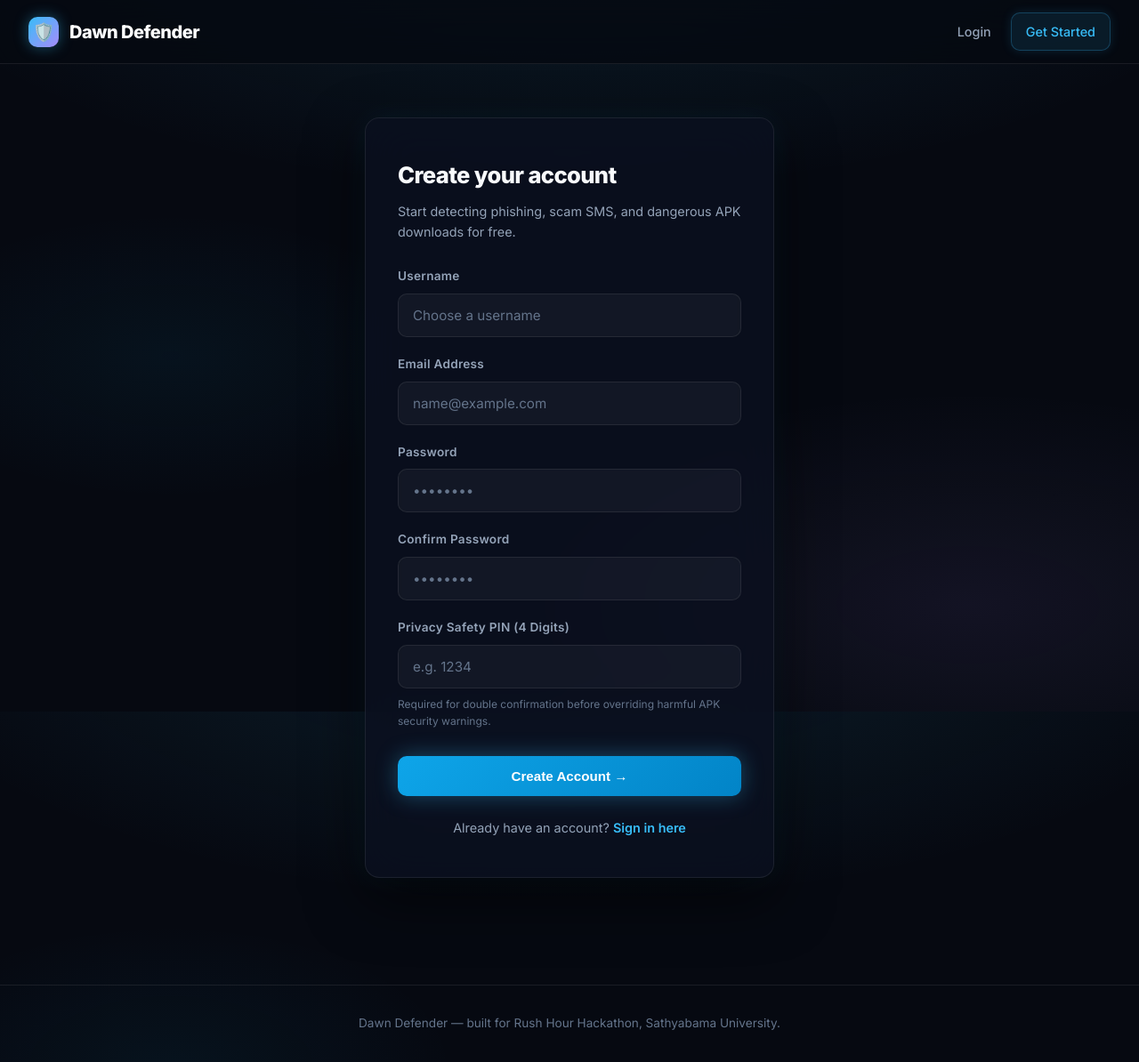
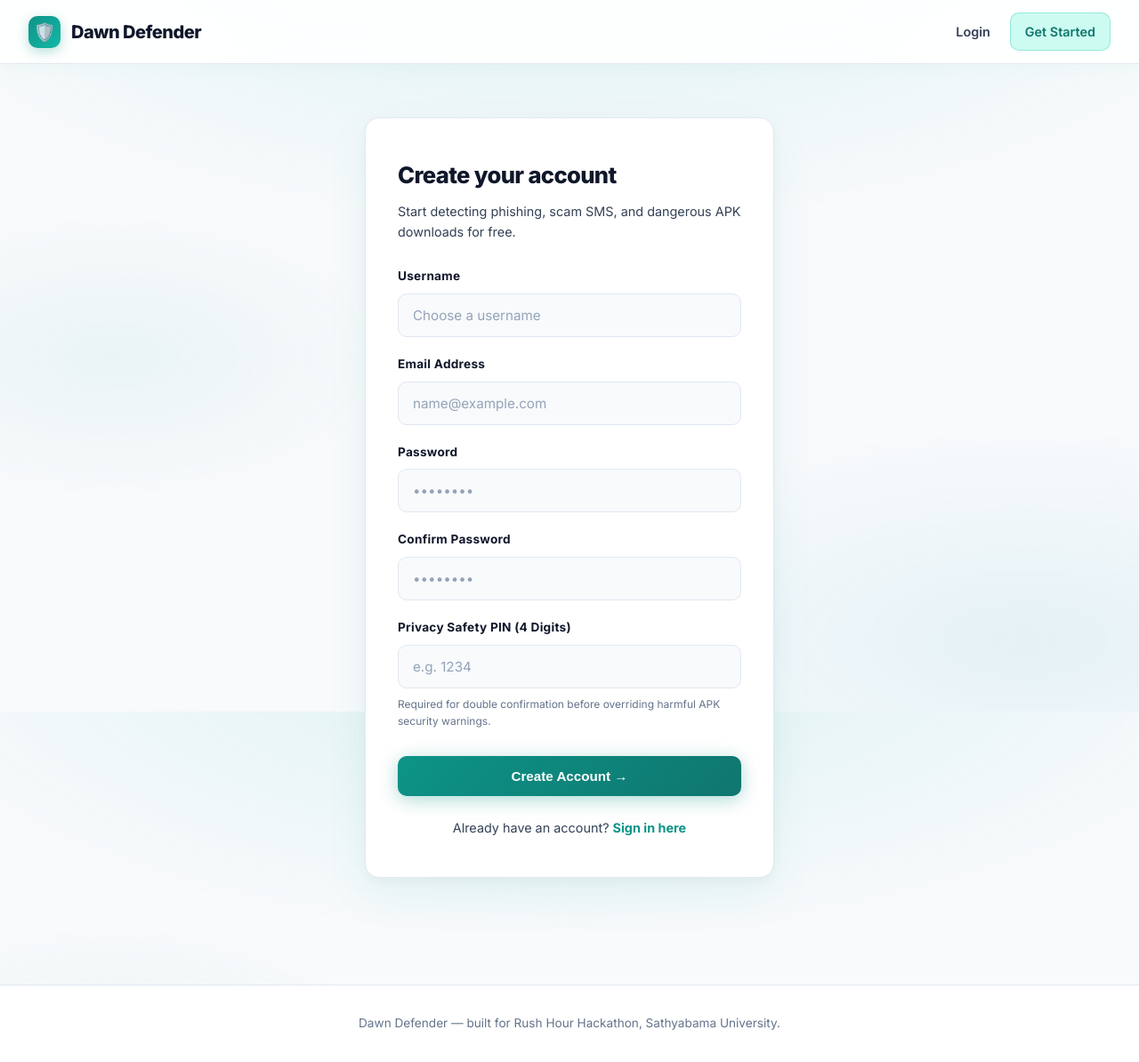
Before and after one commit to ssolomonprojects-collab/Dawn-Defender, a Flask app: page /register in a window 1280 px wide. Shown: the whole page at 89% size. Run offline with Flask 3, Linux system fonts and the light colour scheme.

Commit message:
ui: update frontend color theme to Crisp White & Vibrant Deep Teal

```diff
--- a/app/static/css/style.css
+++ b/app/static/css/style.css
@@ -1,24 +1,30 @@
 @import url('https://fonts.googleapis.com/css2?family=Inter:wght@300;400;500;600;700;800;900&family=JetBrains+Mono:wght@400;500;600;700&display=swap');
 
-/* ── DESIGN TOKENS ─────────────────────────────────────────── */
+/* ── DESIGN TOKENS (WHITE & TEAL THEME) ───────────────────────── */
 :root {
-  --bg: #060911;
-  --bg2: #0b1120;
-  --bg3: #10182a;
-  --surface: rgba(255, 255, 255, 0.03);
-  --surface-hover: rgba(255, 255, 255, 0.06);
-  --border: rgba(255, 255, 255, 0.08);
-  --border-glow: rgba(56, 189, 248, 0.4);
+  --bg: #f8fafc;
+  --bg2: #ffffff;
+  --bg3: #f1f5f9;
+  --surface: #ffffff;
+  --surface-hover: #f0fdfa;
+  --border: #e2e8f0;
+  --border-glow: rgba(20, 184, 166, 0.4);
 
-  --cyan: #38bdf8;
-  --cyan2: #0ea5e9;
-  --purple: #a78bfa;
-  --green: #22c55e;
-  --amber: #f59e0b;
-  --red: #ef4444;
+  --teal: #0d9488;
+  --teal-light: #14b8a6;
+  --teal-dark: #0f766e;
+  --teal-bg: #ccfbf1;
+  --cyan: #0891b2;
 
-  --text: #f8fafc;
-  --text-sub: #94a3b8;
+  --green: #059669;
+  --green-bg: #d1fae5;
+  --amber: #d97706;
+  --amber-bg: #fef3c7;
+  --red: #dc2626;
+  --red-bg: #fee2e2;
+
+  --text: #0f172a;
+  --text-sub: #334155;
   --text-dim: #64748b;
 
   --radius: 16px;
@@ -47,9 +53,9 @@ body {
   flex-direction: column;
   overflow-x: hidden;
   background-image:
-    radial-gradient(ellipse 90% 60% at 50% -15%, rgba(56, 189, 248, 0.12) 0%, transparent 70%),
-    radial-gradient(ellipse 70% 50% at 85% 85%, rgba(167, 139, 250, 0.08) 0%, transparent 60%),
-    radial-gradient(ellipse 50% 40% at 15% 50%, rgba(14, 165, 233, 0.06) 0%, transparent 50%);
+    radial-gradient(ellipse 90% 60% at 50% -10%, rgba(20, 184, 166, 0.12) 0%, transparent 70%),
+    radial-gradient(ellipse 70% 50% at 90% 90%, rgba(8, 145, 178, 0.08) 0%, transparent 60%),
+    radial-gradient(ellipse 50% 40% at 10% 50%, rgba(13, 148, 136, 0.06) 0%, transparent 50%);
   background-attachment: fixed;
 }
 
@@ -67,14 +73,14 @@ textarea:focus-visible {
   width: 8px;
 }
 ::-webkit-scrollbar-track {
-  background: var(--bg2);
+  background: var(--bg);
 }
 ::-webkit-scrollbar-thumb {
-  background: #1e293b;
+  background: #cbd5e1;
   border-radius: 4px;
 }
 ::-webkit-scrollbar-thumb:hover {
-  background: #334155;
+  background: #94a3b8;
 }
 
 /* ── NAVBAR ────────────────────────────────────────────────── */
@@ -84,13 +90,14 @@ textarea:focus-visible {
   align-items: center;
   padding: 0 32px;
   height: 72px;
-  background: rgba(6, 9, 17, 0.8);
+  background: rgba(255, 255, 255, 0.9);
   backdrop-filter: blur(20px);
   -webkit-backdrop-filter: blur(20px);
   border-bottom: 1px solid var(--border);
   position: sticky;
   top: 0;
   z-index: 100;
+  box-shadow: 0 4px 20px rgba(13, 148, 136, 0.04);
 }
 
 .brand {
@@ -99,20 +106,21 @@ textarea:focus-visible {
   gap: 12px;
   font-size: 1.25rem;
   font-weight: 800;
-  color: #fff;
+  color: var(--text);
   text-decoration: none;
   letter-spacing: -0.025em;
 }
 
 .brand-icon {
-  width: 34px;
-  height: 34px;
-  background: linear-gradient(135deg, var(--cyan), var(--purple));
+  width: 36px;
+  height: 36px;
+  background: linear-gradient(135deg, var(--teal), var(--teal-light));
   border-radius: 10px;
   display: flex;
   align-items: center;
   justify-content: center;
-  box-shadow: 0 0 16px rgba(56, 189, 248, 0.4);
+  color: #fff;
+  box-shadow: 0 4px 14px rgba(13, 148, 136, 0.3);
 }
 
 .nav-links {
@@ -125,28 +133,27 @@ textarea:focus-visible {
   color: var(--text-sub);
   text-decoration: none;
   font-size: 0.9rem;
-  font-weight: 500;
+  font-weight: 600;
   padding: 9px 16px;
   border-radius: var(--radius-sm);
   transition: all var(--transition);
 }
 
 .nav-links a:hover {
-  color: #fff;
+  color: var(--teal-dark);
   background: var(--surface-hover);
 }
 
 .nav-links a.active {
-  color: var(--cyan);
-  background: rgba(56, 189, 248, 0.1);
-  border: 1px solid rgba(56, 189, 248, 0.25);
-  box-shadow: 0 0 12px rgba(56, 189, 248, 0.15);
+  color: var(--teal-dark);
+  background: var(--teal-bg);
+  border: 1px solid rgba(20, 184, 166, 0.3);
 }
 
 /* Mobile Nav Toggle */
 .nav-toggle {
   display: none;
-  background: none;
+  background: var(--bg3);
   border: 1px solid var(--border);
   border-radius: 8px;
   cursor: pointer;
@@ -304,7 +309,7 @@ textarea:focus-visible {
   padding: 14px 28px;
   border-radius: var(--radius-sm);
   font-size: 0.95rem;
-  font-weight: 600;
+  font-weight: 700;
   text-decoration: none;
   cursor: pointer;
   border: none;
@@ -312,26 +317,28 @@ textarea:focus-visible {
 }
 
 .btn-primary {
-  background: linear-gradient(135deg, var(--cyan2), #0284c7);
-  color: #fff;
-  box-shadow: 0 0 24px rgba(56, 189, 248, 0.35);
+  background: linear-gradient(135deg, var(--teal), var(--teal-dark));
+  color: #ffffff;
+  box-shadow: 0 4px 20px rgba(13, 148, 136, 0.35);
 }
 
 .btn-primary:hover {
   transform: translateY(-2px);
-  box-shadow: 0 0 36px rgba(56, 189, 248, 0.55);
+  box-shadow: 0 6px 24px rgba(13, 148, 136, 0.5);
+  background: linear-gradient(135deg, var(--teal-light), var(--teal));
 }
 
 .btn-secondary {
-  background: rgba(255, 255, 255, 0.05);
-  color: var(--text);
+  background: #ffffff;
+  color: var(--text-sub);
   border: 1px solid var(--border);
-  backdrop-filter: blur(12px);
+  box-shadow: 0 2px 10px rgba(0, 0, 0, 0.03);
 }
 
 .btn-secondary:hover {
-  background: rgba(255, 255, 255, 0.09);
-  border-color: rgba(255, 255, 255, 0.2);
+  background: var(--surface-hover);
+  color: var(--teal-dark);
+  border-color: rgba(20, 184, 166, 0.4);
   transform: translateY(-2px);
 }
 
@@ -410,15 +418,13 @@ textarea:focus-visible {
 
 /* ── FORM CARDS (LOGIN & REGISTER) ─────────────────────────── */
 .form-card {
-  background: rgba(11, 17, 32, 0.75);
-  backdrop-filter: blur(24px);
-  -webkit-backdrop-filter: blur(24px);
+  background: #ffffff;
   border: 1px solid var(--border);
   border-radius: var(--radius);
   padding: 44px 36px;
   max-width: 460px;
   margin: 20px auto;
-  box-shadow: 0 24px 64px rgba(0, 0, 0, 0.6), 0 0 32px rgba(56, 189, 248, 0.08);
+  box-shadow: 0 20px 48px rgba(13, 148, 136, 0.08), 0 4px 12px rgba(0, 0, 0, 0.03);
 }
 
 .form-card h2 {
@@ -449,8 +455,8 @@ textarea:focus-visible {
 
 .form-card label {
   font-size: 0.85rem;
-  font-weight: 600;
-  color: var(--text-sub);
+  font-weight: 700;
+  color: var(--text);
   letter-spacing: 0.02em;
 }
 
@@ -458,7 +464,7 @@ textarea:focus-visible {
 .form-card textarea,
 .scan-card input,
 .scan-card textarea {
-  background: rgba(255, 255, 255, 0.04);
+  background: #f8fafc;
   border: 1px solid var(--border);
   border-radius: var(--radius-sm);
   padding: 14px 16px;
@@ -473,7 +479,7 @@ textarea:focus-visible {
 .form-card textarea::placeholder,
 .scan-card input::placeholder,
 .scan-card textarea::placeholder {
-  color: var(--text-dim);
+  color: #94a3b8;
 }
 
 .form-card input:focus,
@@ -494,9 +500,9 @@ textarea:focus-visible {
 }
 
 .form-footer a {
-  color: var(--cyan);
+  color: var(--teal);
   text-decoration: none;
-  font-weight: 600;
+  font-weight: 700;
 }
 
 .form-footer a:hover {
@@ -827,4 +826,5 @@ textarea:focus-visible {
   text-align: center;
   color: var(--text-dim);
   font-size: 0.85rem;
+  background: #ffffff;
 }
--- a/app/templates/scan/result.html
+++ b/app/templates/scan/result.html
@@ -10,7 +10,7 @@
             <svg viewBox="0 0 160 80" xmlns="http://www.w3.org/2000/svg">
                 <!-- Background arc -->
                 <path d="M 16 80 A 64 64 0 0 1 144 80"
-                      fill="none" stroke="rgba(255,255,255,0.06)" stroke-width="10" stroke-linecap="round"/>
+                      fill="none" stroke="rgba(0,0,0,0.08)" stroke-width="10" stroke-linecap="round"/>
                 <!-- Colored arc -->
                 <path id="gaugeArc" d="M 16 80 A 64 64 0 0 1 144 80"
                       fill="none"
```
Also changed, not shown: other parts of app/static/css/style.css (+81 -89 lines).
